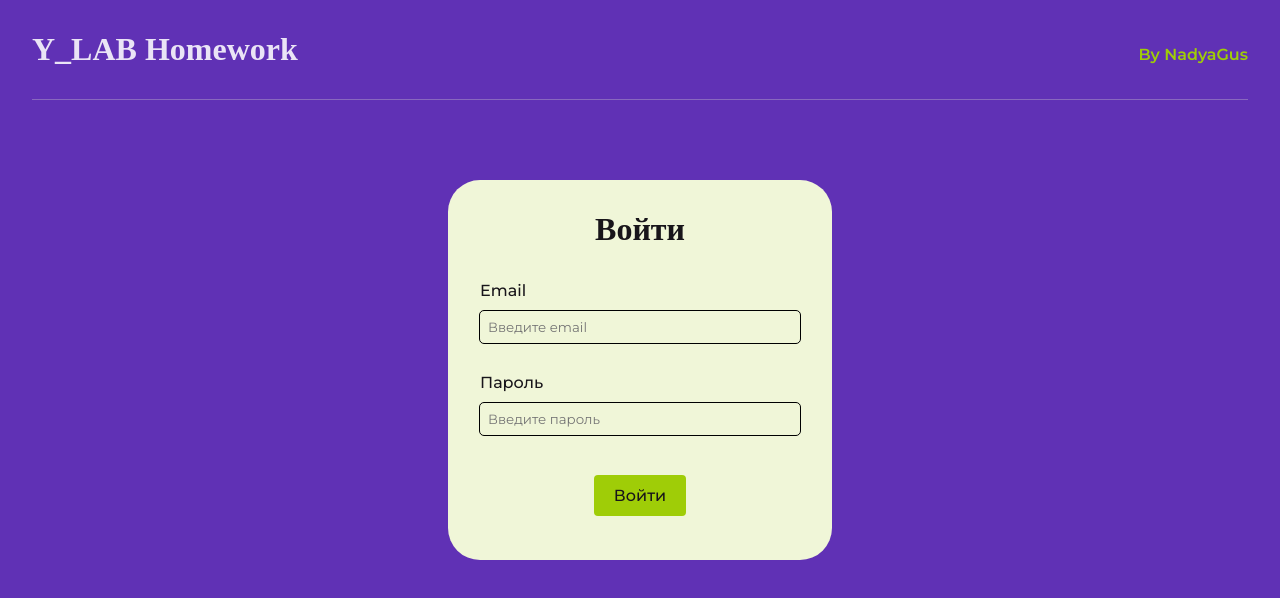
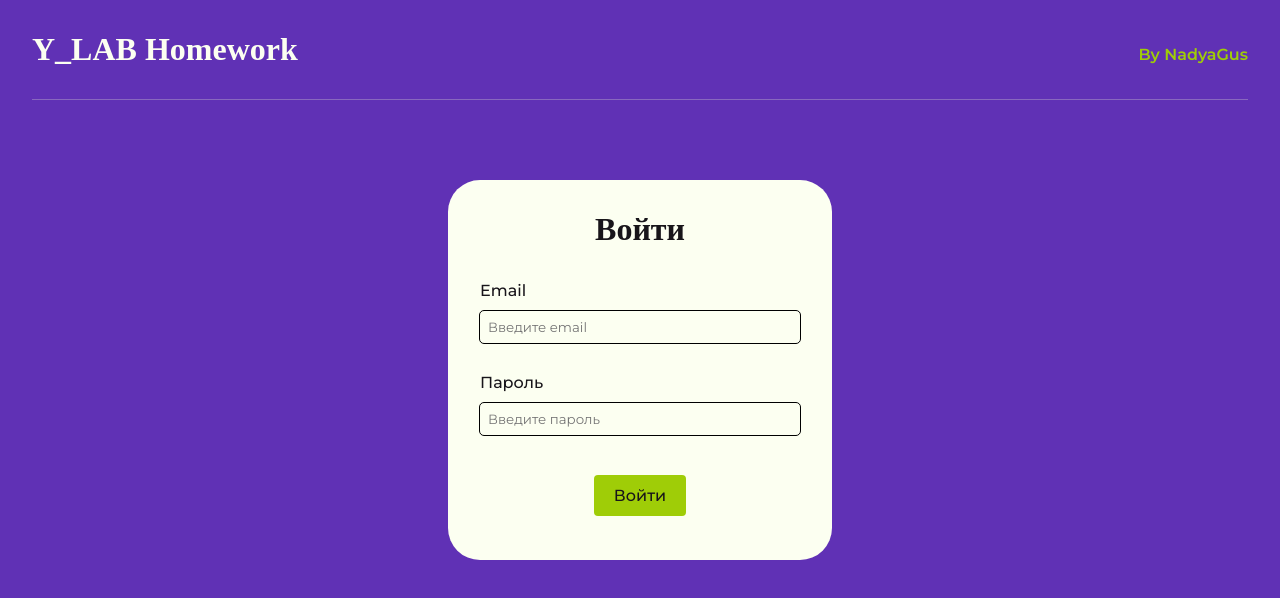
Before and after one commit to NadyaGus/y_lab, a React (Vite) app in the folder homework_1/: page / in a window 1280 px wide. Shown: the top 598 px of the page. Built offline with nearby package versions, Linux system fonts and the light colour scheme; a web font is replaced by a local one.

Commit message:
fix: fix styles

```diff
--- a/homework_1/src/index.css
+++ b/homework_1/src/index.css
@@ -2,7 +2,7 @@
   --color-main: #6031b5;
   --color-accent: #9fcd07;
   --color-accent-dark: #92bc09;
-  --color-light: #f0f6d8;
+  --color-light: #fcfff1;
   --color-dark: #18151a;
   --color-error: #de2407;
 
@@ -32,6 +32,7 @@ a:hover {
 }
 
 body {
+  min-width: 320px;
   min-height: 100vh;
   margin: 0;
 }
--- a/homework_1/src/shared/header/Header.module.css
+++ b/homework_1/src/shared/header/Header.module.css
@@ -41,6 +41,7 @@
   margin: 0;
   margin-right: 2rem;
   font-size: 2rem;
+  color: var(--color-light);
 
   @media screen and (width <=440px) {
     width: 100%;
--- a/homework_1/src/shared/modal/Modal.module.css
+++ b/homework_1/src/shared/modal/Modal.module.css
@@ -16,7 +16,7 @@
   align-items: center;
 
   width: 60%;
-  max-width: 20rem;
+  max-width: 26rem;
   padding: 2rem;
 
   color: var(--color-dark);
```
